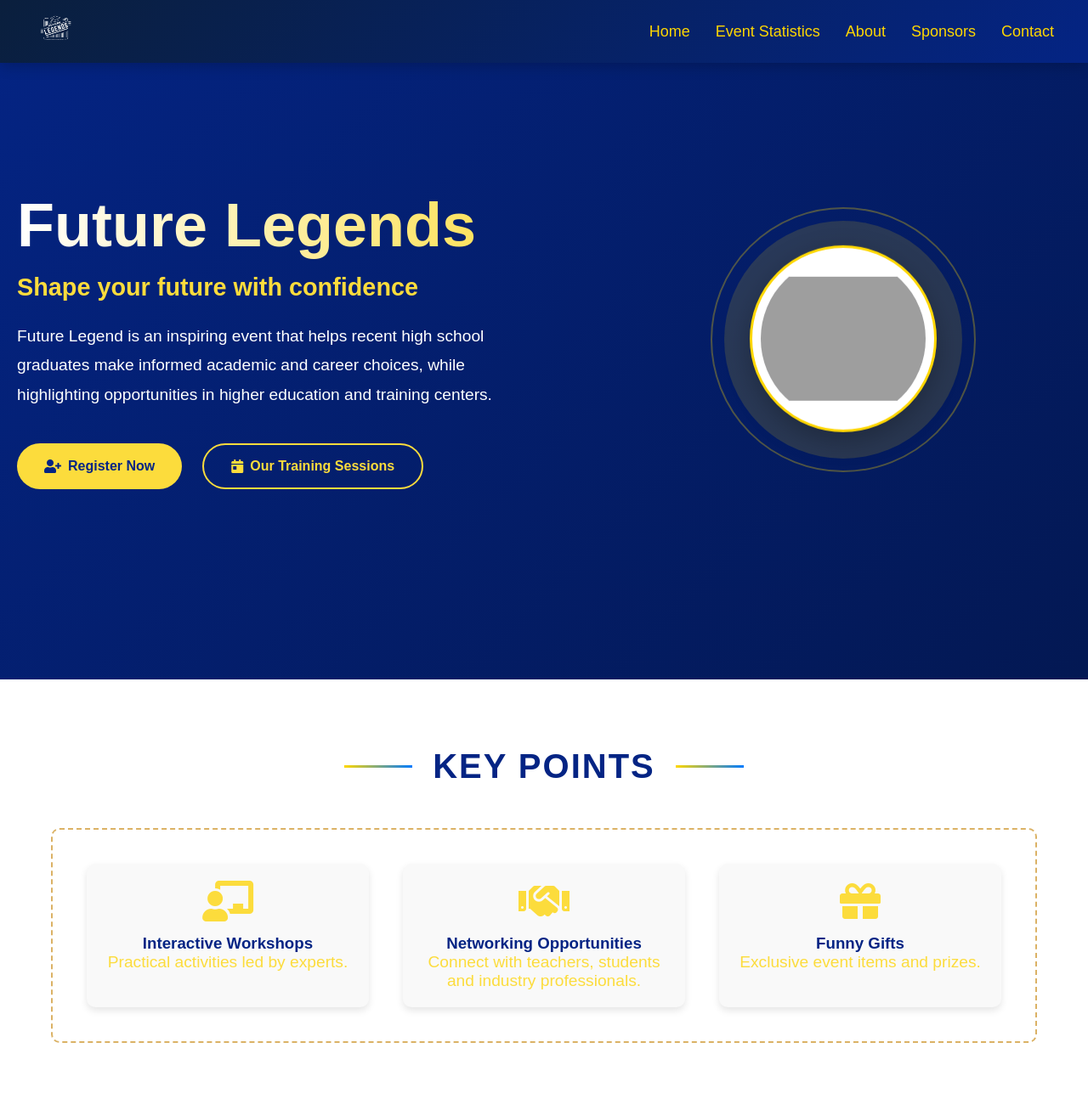
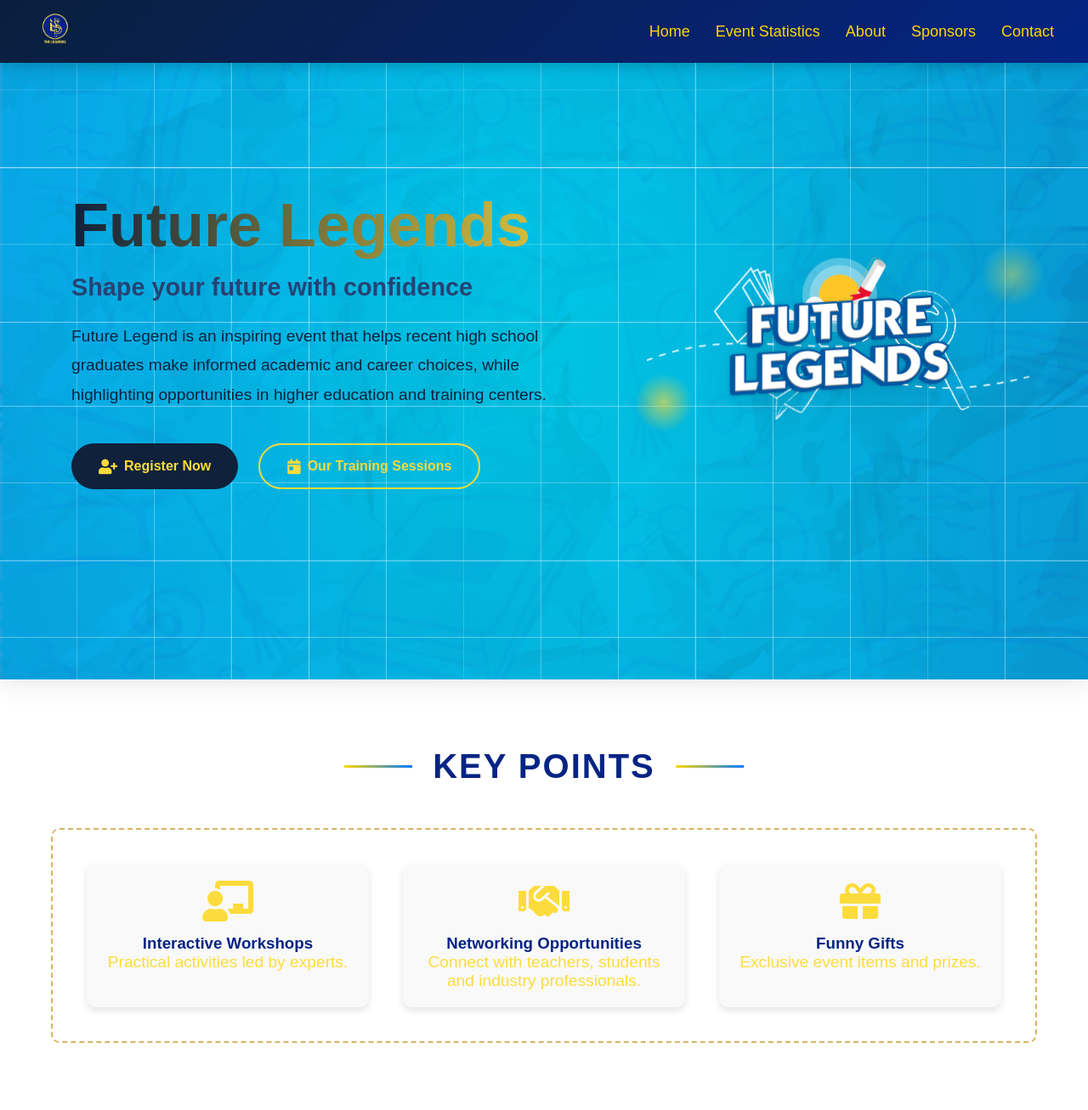
Before and after one commit to mouad4949/legends, a Flask app: page / in a window 1280 px wide. Shown: the top 1307 px of the page at 85% size. Run offline with Flask 3, Linux system fonts and the light colour scheme; grey boxes are pictures that could not be loaded.

Commit message:
editing hero-section

```diff
--- a/templates/index.html
+++ b/templates/index.html
@@ -8,6 +8,9 @@
     <link rel="icon" type="image/png" href="{{ url_for('static', filename='images/logo.png') }}" >
     <link rel="icon" type="image/png" href="{{ url_for('static', filename='images/FL.png') }}" >
     <link rel="icon" type="image/png" href="{{ url_for('static', filename='images/p1.jpeg') }}" >
+    <link rel="icon" type="image/png" href="{{ url_for('static', filename='images/bg.png') }}" >
+    <link rel="icon" type="image/png" href="{{ url_for('static', filename='images/title.png') }}" >
+
 
     <link rel="icon" type="image/png" href="{{ url_for('static', filename='images/p2.jpeg') }}" >
 
@@ -25,8 +28,23 @@
         padding: 0;
         width: 100%;
         overflow-x: hidden;
+
+    }
+    :root {
+        --sky-blue: #e6f2ff;
+  --deep-blue: #0f213b;
+  --medium-blue: #264274;
+  --light-blue: #235883;
+  --white: #ffffff;
+        --gold: #fcdc3c;
     }
 
+    * {
+        margin: 0;
+        padding: 0;
+        box-sizing: border-box;
+        font-family: Arial, sans-serif;
+    }
     header {
         background: linear-gradient(135deg, #0a1f3d, #042484);
         padding: 10px 20px;
@@ -150,26 +168,19 @@
         }
     }
 
-
-
-    :root {
-        --blue: #042484;
-        --gold: #fcdc3c;
-    }
-
-    * {
-        margin: 0;
-        padding: 0;
-        box-sizing: border-box;
-        font-family: Arial, sans-serif;
-    }
     .parallax-wrapper {
     height: 100vh;
     width: 100%;
-    background: linear-gradient(135deg, #042484 0%, #031853 100%);
+    background-image: url('/static/images/bg.png');
+    background-size: cover; /* Ajuste l'image pour couvrir tout l'élément */
+    background-position: center; /* Centre l'image */
+    background-repeat: no-repeat; /* Empêche la répétition de l'image */
+    margin: 0; /* Supprime les marges par défaut */
     display: flex;
     align-items: center;
     position: relative;
+    padding: 2rem 5%;
+    box-shadow: 0 4px 30px rgba(0, 0, 0, 0.1);
     top: 0;
     left: 0;
     z-index: 1;
@@ -241,40 +215,12 @@ margin:auto;
     }
 }
 
-@keyframes fadeIn {
-    from {
-        opacity: 0;
-    }
-
-    to {
-        opacity: 1;
-    }
-}
-
-.header-icons {
-    display: flex;
-    gap: 2rem;
-    margin-bottom: 2rem;
-    opacity: 0;
-    animation: fadeIn 0.8s ease forwards;
-}
-
-.icon-box {
-    display: flex;
-    align-items: center;
-    gap: 0.5rem;
-}
-
-.icon-box i {
-    color: var(--gold);
-    font-size: 1.5rem;
-}
 
 .title {
     font-size: 4.5rem;
     font-weight: bold;
     margin-bottom: 1rem;
-    background: linear-gradient(to right, #ffffff, var(--gold));
+    background: linear-gradient(to right, var(--deep-blue), var(--gold));
     -webkit-background-clip: text;
     -webkit-text-fill-color: transparent;
     opacity: 0;
@@ -283,7 +229,7 @@ margin:auto;
 
 .subtitle {
     font-size: 1.8rem;
-    color: var(--gold);
+    color: var(--medium-blue);
     margin-bottom: 1.5rem;
     opacity: 0;
     animation: slideUp 0.8s ease 0.4s forwards;
@@ -294,7 +240,7 @@ margin:auto;
     line-height: 1.8;
     max-width: 600px;
     margin-bottom: 2.5rem;
-    color: white;
+    color: var(--deep-blue);
     opacity: 0;
     animation: slideUp 0.8s ease 0.6s forwards;
 }
@@ -318,8 +264,8 @@ margin:auto;
 }
 
 .cta-primary {
-    background: var(--gold);
-    color: var(--blue);
+    background: var(--deep-blue);
+    color: var(--gold);
 }
 
 .cta-secondary {
@@ -433,67 +349,102 @@ margin:auto;
 /* Animation pour les images */
 
 
-
+/* Section de l'image */
 .hero-image {
-        flex: 0 0 45%;
+  flex: 1 1 40%;
+  min-width: 300px;
+  position: relative;
   display: flex;
   justify-content: center;
   align-items: center;
-        position: relative;
+  z-index: 1;
 }
 
+/* Conteneur du logo */
 .logo-container {
   position: relative;
-        width: 280px;
-        height: 280px;
-        display: flex;
-        justify-content: center;
-        align-items: center;
+  width: 100%;
+  max-width: 450px;
+  filter: drop-shadow(0 10px 20px rgba(0, 0, 0, 0.15));
+  transform-origin: center;
+  /* Animation du logo */
+  animation: float 6s ease-in-out infinite;
 }
 
+/* Style de l'image */
+.logo-container img {
+  width: 100%;
+  height: auto;
+  display: block;
+  border-radius: 10px;
+  transition: transform 0.5s ease, filter 0.5s ease;
+}
+
+/* Animation de flottement pour l'image */
+@keyframes float {
+  0% {
+    transform: translateY(0px) rotate(0deg);
+    filter: drop-shadow(0 10px 15px rgba(0, 0, 0, 0.1));
+  }
+  50% {
+    transform: translateY(-15px) rotate(2deg);
+    filter: drop-shadow(0 20px 25px rgba(0, 0, 0, 0.15));
+  }
+  100% {
+    transform: translateY(0px) rotate(0deg);
+    filter: drop-shadow(0 10px 15px rgba(0, 0, 0, 0.1));
+  }
+}
+
+/* Effet au survol de l'image */
+.logo-container:hover img {
+  transform: scale(1.05);
+  filter: brightness(1.1) contrast(1.05);
+}
+
+/* Effet de particules dorées */
 .logo-container::before {
-        content: "";
+  content: '';
   position: absolute;
-        width: 100%;
-        height: 100%;
+  top: -20px;
+  right: -20px;
+  width: 80px;
+  height: 80px;
+  background: radial-gradient(circle, var(--gold) 0%, transparent 70%);
+  opacity: 0.5;
   border-radius: 50%;
-        background: rgba(255, 215, 0, 0.15);
-        animation: pulse 3s infinite ease-in-out;
+  animation: pulse 3s infinite alternate;
 }
 
 .logo-container::after {
-        content: "";
+  content: '';
   position: absolute;
-        width: 110%;
-        height: 110%;
+  bottom: -10px;
+  left: -10px;
+  width: 60px;
+  height: 60px;
+  background: radial-gradient(circle, var(--gold) 0%, transparent 70%);
+  opacity: 0.5;
   border-radius: 50%;
-        border: 2px solid rgba(255, 215, 0, 0.3);
+  animation: pulse 4s 1s infinite alternate;
 }
 
-      .hero-image img {
-        width: 220px;
-        height: 220px;
-        object-fit: contain;
-        border-radius: 50%;
-        background-color: white;
-        border: 3px solid #ffd700;
-        padding: 10px;
-        box-shadow: 0 10px 30px rgba(0, 0, 0, 0.25);
-        z-index: 2;
-        animation: float 6s ease-in-out infinite;
+@keyframes pulse {
+  0% {
+    transform: scale(0.8);
+    opacity: 0.3;
+  }
+  100% {
+    transform: scale(1.2);
+    opacity: 0.7;
+  }
 }
 
-      @keyframes float {
-        0% {
-          transform: translateY(0px);
+/* Icônes */
+.fas {
+  font-size: 1.1rem;
 }
-        50% {
-          transform: translateY(-15px);
-        }
-        100% {
-          transform: translateY(0px);
-        }
-      }
+
 
 </style>
 <body>
@@ -501,7 +452,7 @@ margin:auto;
     <header>
         <nav>
             <div class="hero-logo">
-                <img src="{{ url_for('static', filename='images/FL.png') }}" alt="Logo">
+                <img src="{{ url_for('static', filename='images/logo.png') }}" alt="Logo">
             </div>
             <ul class="nav-links">
                 <li><a href="#">Home</a></li>
@@ -542,7 +493,7 @@ margin:auto;
         <div class="hero-image">
             <div class="logo-container">
               <img
-                src="https://hebbkx1anhila5yf.public.blob.vercel-storage.com/logo-e45jzdweCZgOLxR5DxOxc93LvbEZyX.png"
+              src="{{ url_for('static', filename='images/title.png') }}"
                 alt="Legends Club Logo"
               />
             </div>
```
Also changed, not shown: other parts of templates/index.html (+4 -71 lines), static/images/bg.png (added), static/images/title.png (added). Lines whose indentation alone changed are shown as unchanged.
